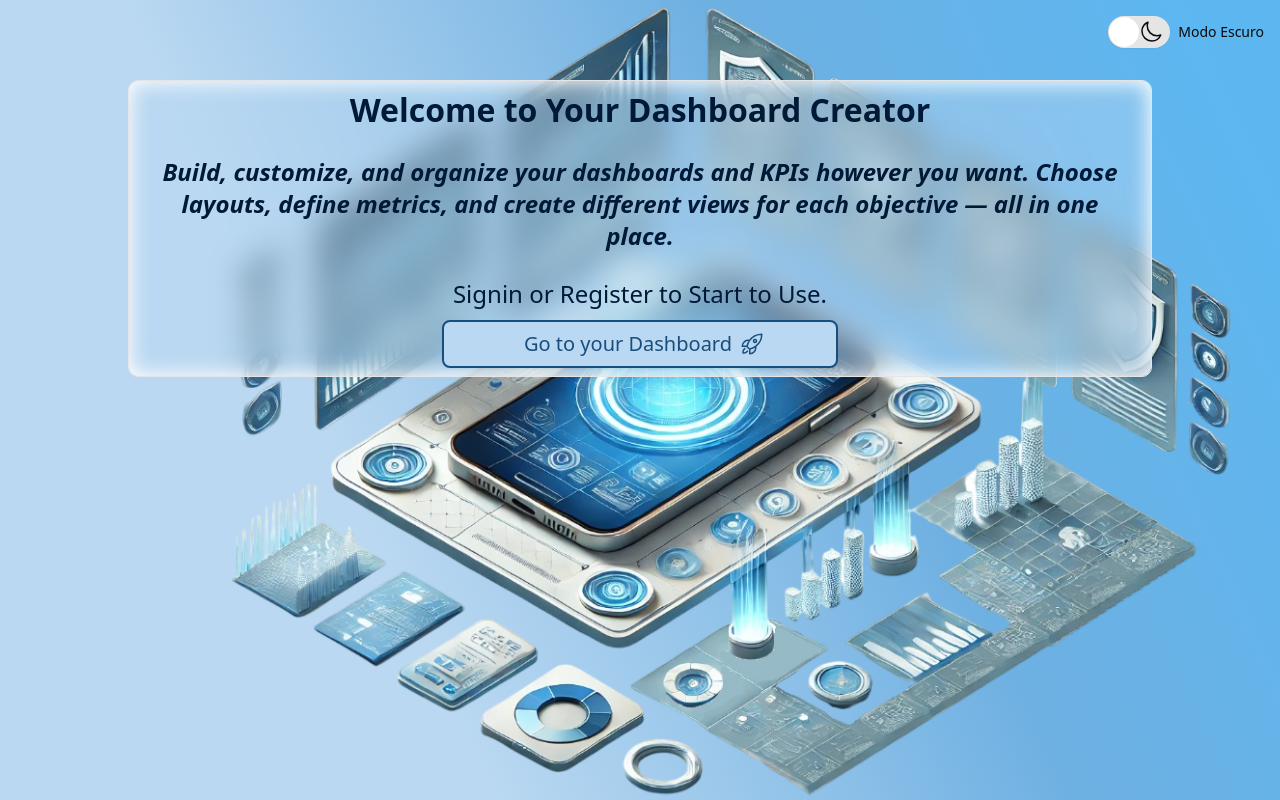
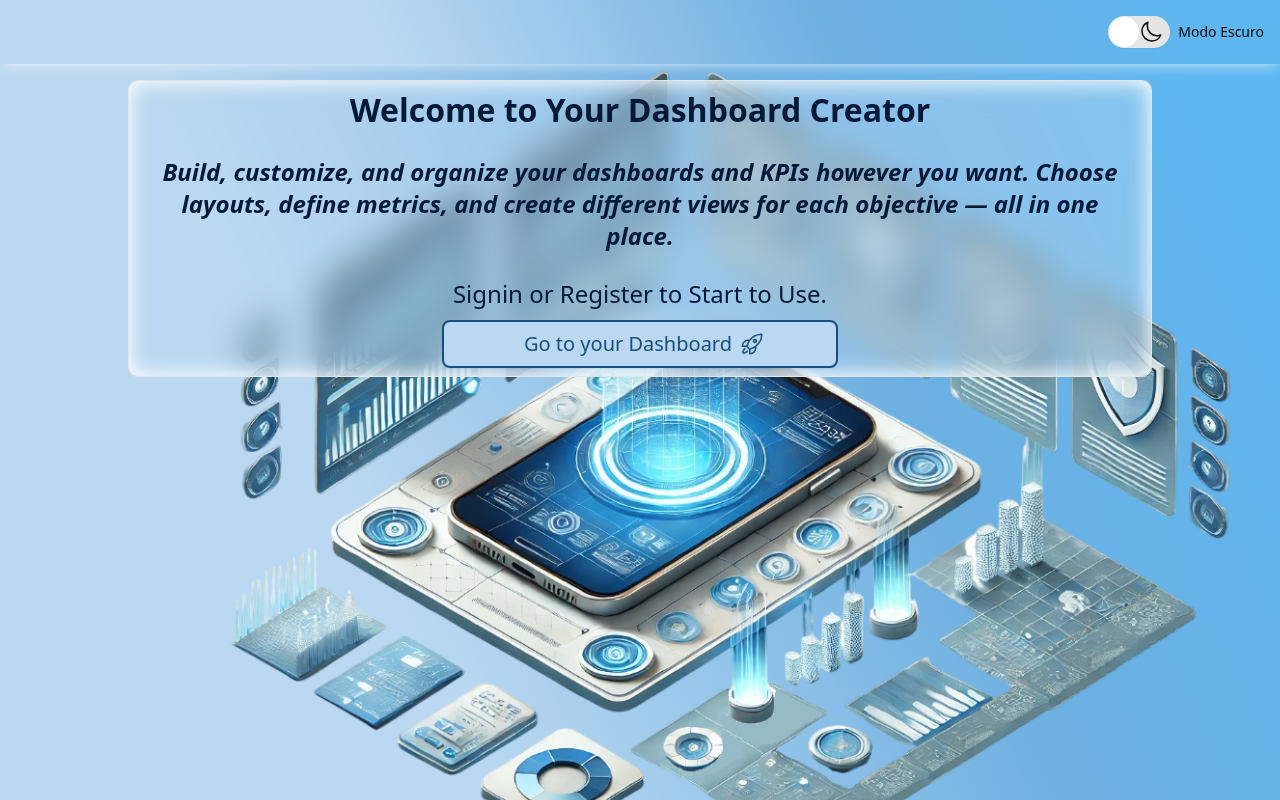
Before and after one commit to RodrigoNeoEx/your-dashboard, a Next.js app: page / in a window 1280 px wide. Built offline with nearby package versions, Linux system fonts and the light colour scheme.

Commit message:
feat: add some styles to header and img

```diff
--- a/src/app/home/page.tsx
+++ b/src/app/home/page.tsx
@@ -1,8 +1,10 @@
 import ContainerPage from "@/components/containers/ContainerPage"
+import Header from "@/components/header/Header";
 
 const Home = () => {
   return (
     <ContainerPage className="bg-[image:var(--color-background-grad)]">
+      <Header />
       <div>Good Night World</div>
     </ContainerPage>
   )
--- a/src/app/page.tsx
+++ b/src/app/page.tsx
@@ -14,16 +14,16 @@ const Home = () => {
   return (
     <React.Fragment>
       <Suspense fallback={null}>
-        <Header />
+        <Header classname="bg-[image:var(--color-background-grad)]"/>
       </Suspense>
-      <ContainerPage className="grid 2xl:grid-cols-2 grid-cols-1 items-start 2xl:items-center justify-items-center pt-20 bg-[image:var(--color-background-grad)] relative z-0">
+      <ContainerPage className="grid 2xl:grid-cols-2 grid-cols-1 items-start 2xl:items-center justify-items-center pt-20 bg-[image:var(--color-background-grad)] relative z-0 max-h-screen">
         <Image
           src="/bgVetorizado2.png"
           alt="Background"
           fill
           priority
           loading="eager"
-          className="sm:object-contain absolute h-screen w-full object-cover object-[40%] xl:object-[85%] "
+          className="sm:object-contain absolute h-screen w-full object-cover object-[40%] xl:object-[85%] md:!top-[4rem]"
         />
         <GlassCard
           title="Welcome to Your Dashboard Creator"
--- a/src/components/header/Header.tsx
+++ b/src/components/header/Header.tsx
@@ -3,13 +3,14 @@ import { ThemeToggle } from "../customComponents/themeToggle/ThemeToggle";
 
 interface HeaderProps {
   children?: React.ReactNode;
+  classname?: string;
 }
 
 
 
-const Header: React.FC<HeaderProps> = ({children}) => {
+const Header: React.FC<HeaderProps> = ({children, classname}) => {
   return (
-    <header className="">
+    <header className={`w-full absolute z-20 h-[4rem] bg-transparent shadow-[0px_0px_15px_-2px_#ffffff] ${classname}`}>
       <ThemeToggle />
       {children}
     </header>
```
